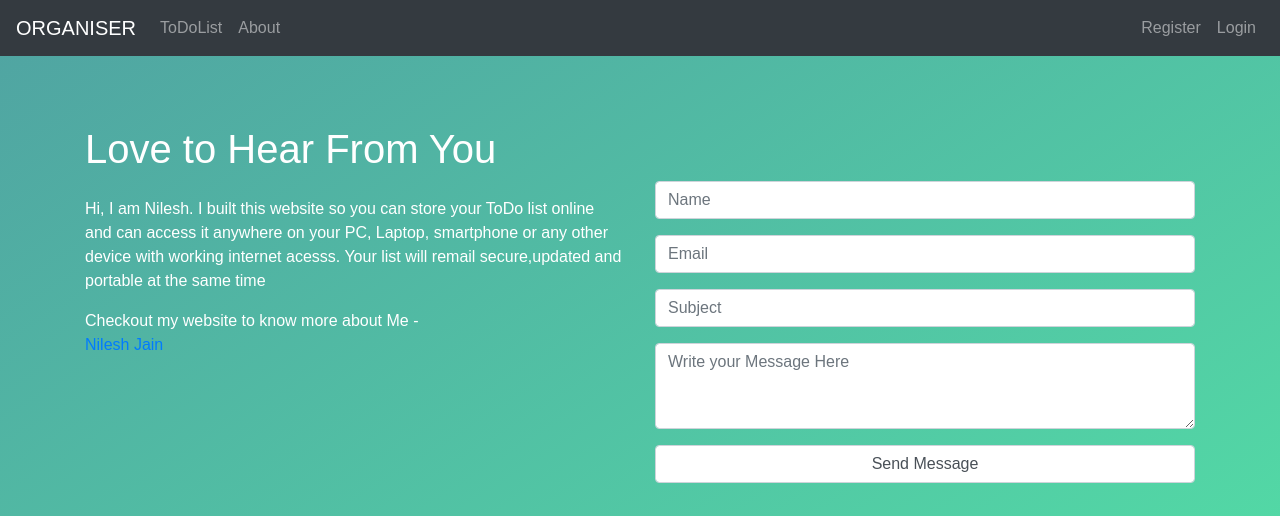
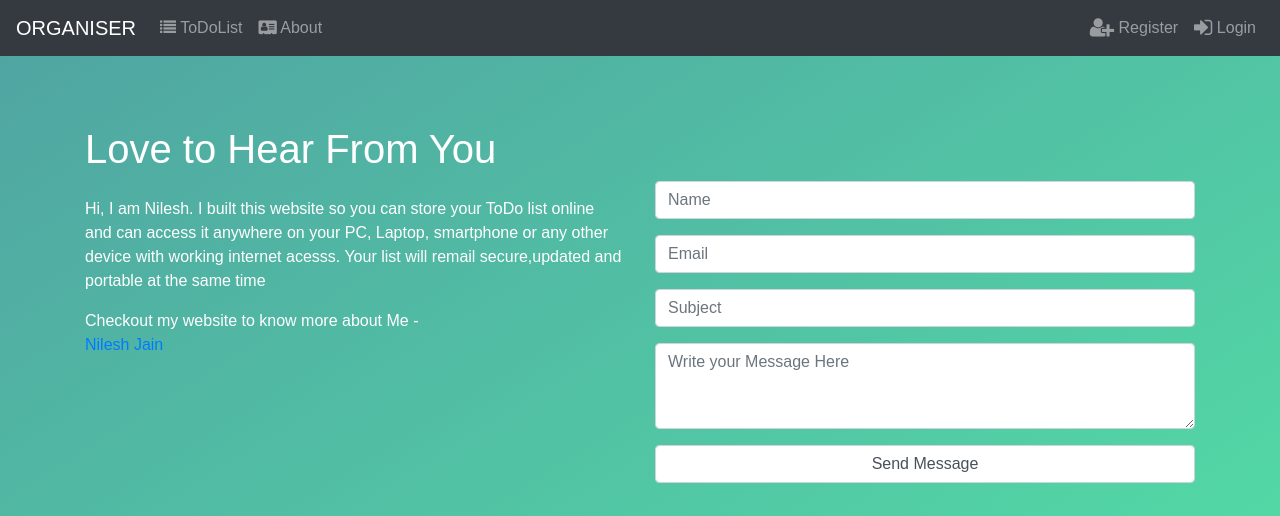
Before and after one commit to jnilesh/ToDo-App, a Django app: page /about/ in a window 1280 px wide. Shown: the top 516 px of the page. Run offline with Django 3.2, Linux system fonts and the light colour scheme; some libraries are stand-ins or nearby versions.

```diff
--- a/todo_list/templates/base.html
+++ b/todo_list/templates/base.html
@@ -25,10 +25,10 @@
   <div class="collapse navbar-collapse" id="navbarSupportedContent">
     <ul class="navbar-nav mr-auto">
       <li class="nav-item">
-        <a class="nav-link" href="{% url 'list' %}">ToDoList</a>
+        <a class="nav-link" href="{% url 'list' %}"><i class="fa fa-list" aria-hidden="true"></i> ToDoList</a>
       </li>
       <li class="nav-item">
-        <a class="nav-link" href="{% url 'about' %}">About</a>
+        <a class="nav-link" href="{% url 'about' %}"><i class="fa fa-address-card" aria-hidden="true"></i> About</a>
       </li>
     </ul>
 
@@ -36,26 +36,26 @@
     <ul class="navbar-nav ml-auto">
       <li class="nav-item dropdown">
         <a class="nav-link dropdown-toggle" href="#" id="navbarDropdown" role="button" data-toggle="dropdown" aria-haspopup="true" aria-expanded="false">
-          {{ user.username }}
+          <i class="fa fa-user-circle fa-lg" aria-hidden="true"></i> {{ user.username }}
         </a>
         <div class="dropdown-menu" aria-labelledby="navbarDropdown">
-          <a class="dropdown-item" href="{% url 'edit_profile' %}">Edit Profile</a>
+          <a class="dropdown-item" href="{% url 'edit_profile' %}"><i class="fa fa-pencil fa-lg" aria-hidden="true"></i> Edit Profile</a>
           <div class="dropdown-divider"></div>
-          <a class="dropdown-item" href="{% url 'change_password' %}">Change Password</a>
+          <a class="dropdown-item" href="{% url 'change_password' %}"><i class="fa fa-key fa-lg" aria-hidden="true"></i> Change Password</a>
         </div>
       </li>
       <li class="nav-item">
-        <a class="nav-link" href="{% url 'logout' %}">Logout</a>
+        <a class="nav-link" href="{% url 'logout' %}"><i class="fa fa-sign-out fa-lg" aria-hidden="true"></i> Logout</a>
       </li>
     </ul>
 
     {% else %}
     <ul class="navbar-nav ml-auto">
       <li class="nav-item">
-        <a class="nav-link" href="{% url 'register' %}">Register</a>
+        <a class="nav-link" href="{% url 'register' %}"><i class="fa fa-user-plus fa-lg" aria-hidden="true"></i> Register</a>
       </li>
       <li class="nav-item">
-        <a class="nav-link" href="{% url 'login' %}">Login</a>
+        <a class="nav-link" href="{% url 'login' %}"><i class="fa fa-sign-in fa-lg" aria-hidden="true"></i> Login</a>
       </li>
     </ul>
     {% endif %}
```
